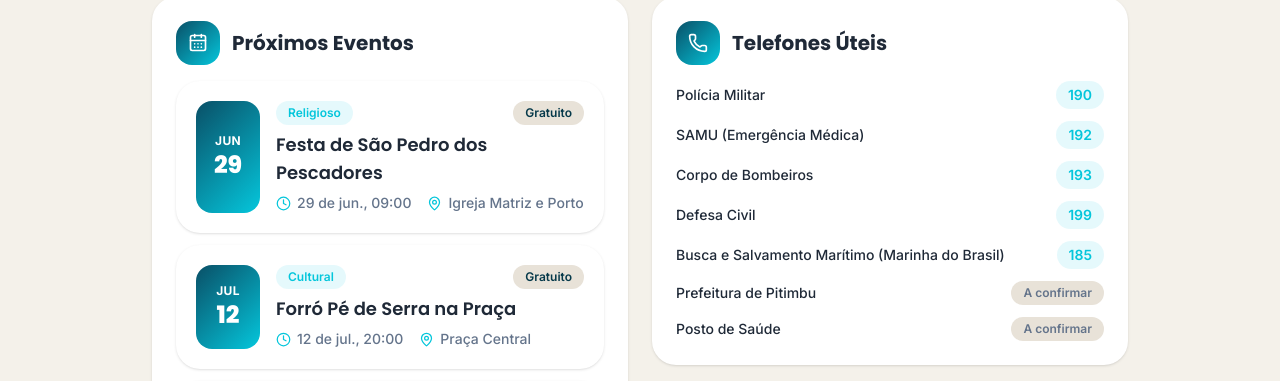
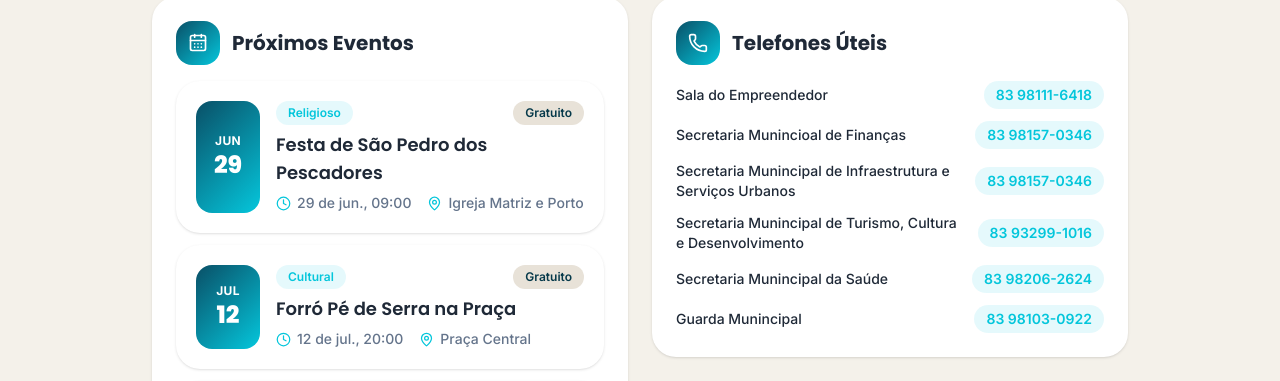
Before and after one commit to Carlosmveloso/nortcity, a React (Vite) app: page /guia-local in a window 1280 px wide. Shown: the part 571-952 px from the top of the page. Built offline with nearby package versions, Linux system fonts and the light colour scheme; no server answers.

Commit message:
fazendo ajustes no telefones úteis

```diff
--- a/src/data/usefulPhones.js
+++ b/src/data/usefulPhones.js
@@ -2,11 +2,10 @@
 // Números específicos de Pitimbu (prefeitura, posto de saúde, guarda municipal) ainda
 // precisam ser confirmados com uma fonte oficial antes de entrar aqui.
 export const usefulPhones = [
-    { label: 'Polícia Militar', number: '190' },
-    { label: 'SAMU (Emergência Médica)', number: '192' },
-    { label: 'Corpo de Bombeiros', number: '193' },
-    { label: 'Defesa Civil', number: '199' },
-    { label: 'Busca e Salvamento Marítimo (Marinha do Brasil)', number: '185' },
-    { label: 'Prefeitura de Pitimbu', number: null },
-    { label: 'Posto de Saúde', number: null },
+    { label: 'Sala do Empreendedor', number: '83 98111-6418' },
+    { label: 'Secretaria Munincioal de Finanças', number: '83 98157-0346' },
+    { label: 'Secretaria Munincipal de Infraestrutura e Serviços Urbanos', number: '83 98157-0346' },
+    { label: 'Secretaria Munincipal de Turismo, Cultura e Desenvolvimento', number: '83 93299-1016' },
+    { label: 'Secretaria Munincipal da Saúde', number: '83 98206-2624' },
+    { label: 'Guarda Munincipal', number: '83 98103-0922' }
 ];
```
